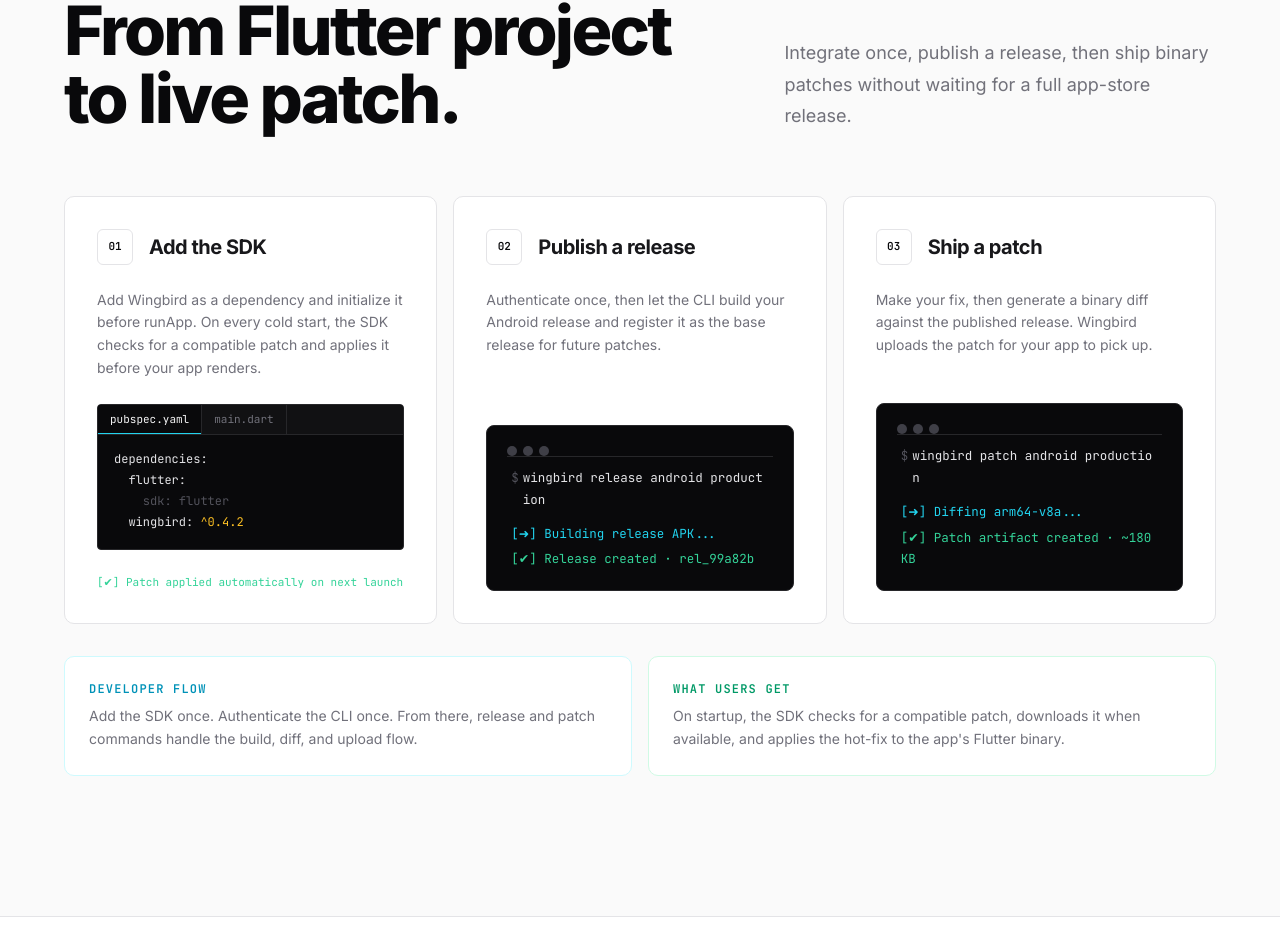
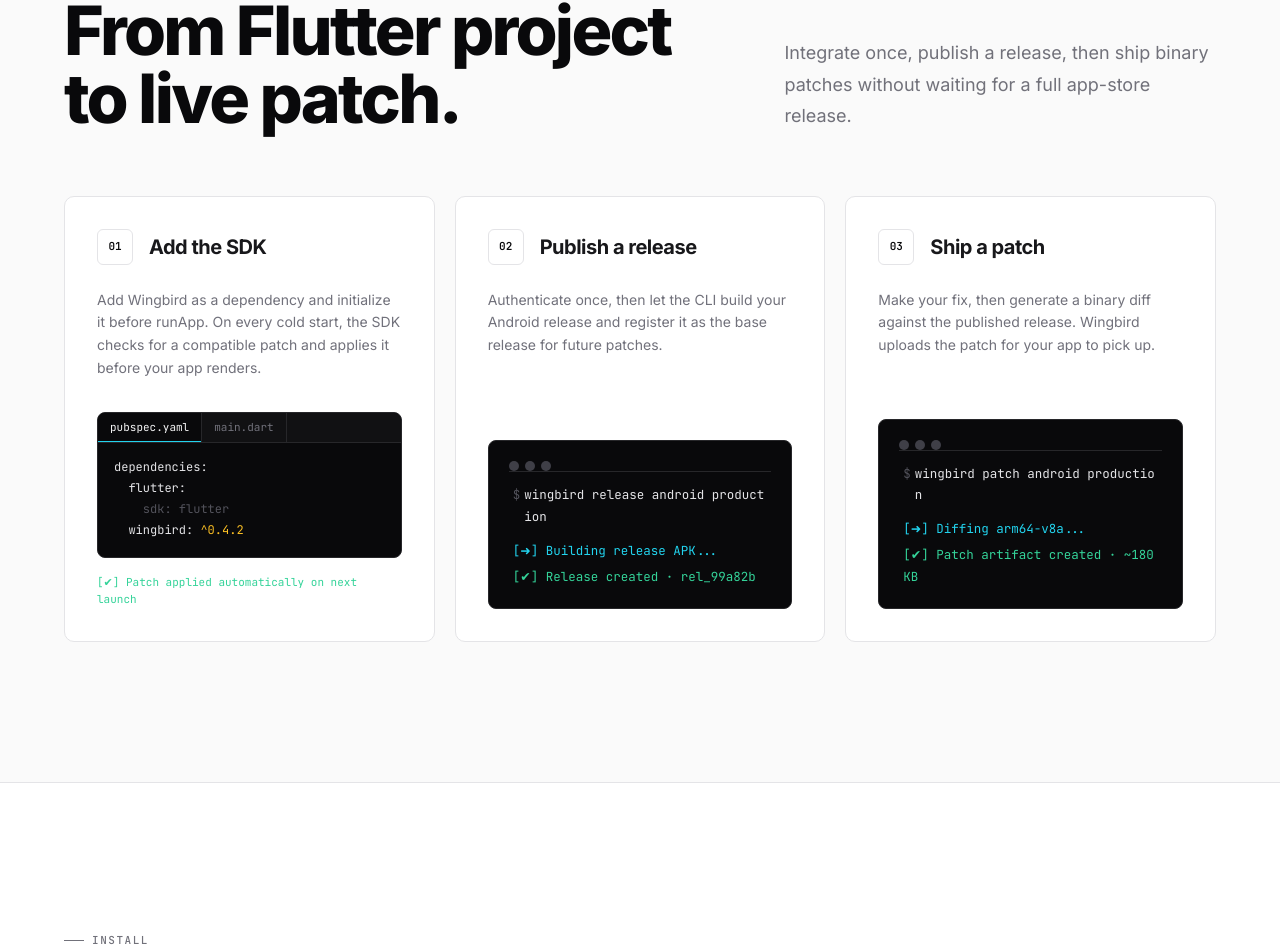
Before and after one commit to Saugat913/wingbird-web, a Next.js app: page / in a window 1280 px wide. Shown: the part 1491-2443 px from the top of the page. Built offline with nearby package versions, Linux system fonts and the light colour scheme.

Commit message:
refactor: simplify how it works into focused columns

```diff
--- a/src/ui/apps/landing/components/setup.tsx
+++ b/src/ui/apps/landing/components/setup.tsx
@@ -57,16 +57,12 @@
   },
 ];
 
-type CodeLine =
-  | { t: "fg" | "dim"; c: string }
-  | { t: "mixed"; c: Array<[string, string]> };
-
 function CodePanel({ files }: { files: typeof steps[0]["files"] }) {
   const [active, setActive] = useState(files[0].name);
   const file = files.find((f) => f.name === active) ?? files[0];
 
   return (
-    <div className="code-panel mt-auto overflow-hidden rounded">
+    <div className="code-panel">
       <div className="file-tabs">
         {files.map((f) => (
           <button
@@ -111,25 +107,27 @@
           </p>
         </div>
 
-        <div className="grid gap-4 md:grid-cols-3">
+        <div className="grid items-stretch gap-5 md:grid-cols-3">
           {steps.map((step) => (
-            <article key={step.n} data-reveal className="card flex flex-col gap-6 p-7 md:p-8">
+            <article key={step.n} data-reveal className="card flex h-full flex-col p-7 md:p-8">
               <div className="flex items-center gap-4">
                 <span className="step-num">{step.n}</span>
                 <h3 className="text-xl font-bold tracking-tight text-zinc-900">{step.title}</h3>
               </div>
-              <p className="text-sm leading-relaxed text-zinc-500">{step.desc}</p>
 
+              <p className="mt-6 text-sm leading-relaxed text-zinc-500">{step.desc}</p>
+
+              <div className="mt-8 flex flex-1 flex-col justify-end">
                 {step.type === "code" ? (
-                <>
+                  <div className="flex flex-col gap-4">
                     <CodePanel files={step.files} />
                     <div className="code-status">
                       <span className="t-emerald">{step.status}</span>
                     </div>
-                </>
+                  </div>
                 ) : (
-                <div className="term mt-auto p-5">
-                  <div className="term-bar" style={{ padding: 0, marginBottom: 10 }}>
+                  <div className="term p-5">
+                    <div className="term-bar" style={{ padding: 0, marginBottom: 12 }}>
                       <span className="term-dot bg-zinc-700" />
                       <span className="term-dot bg-zinc-700" />
                       <span className="term-dot bg-zinc-700" />
@@ -147,23 +145,9 @@
                     </div>
                   </div>
                 )}
+              </div>
             </article>
           ))}
-        </div>
-
-        <div className="mt-8 grid gap-4 md:grid-cols-2" data-reveal>
-          <div className="card border-cyan-100 bg-white p-6">
-            <p className="font-mono text-xs font-semibold uppercase tracking-widest text-cyan-600">Developer flow</p>
-            <p className="mt-2 text-sm leading-relaxed text-zinc-500">
-              Add the SDK once. Authenticate the CLI once. From there, release and patch commands handle the build, diff, and upload flow.
-            </p>
-          </div>
-          <div className="card border-emerald-100 bg-white p-6">
-            <p className="font-mono text-xs font-semibold uppercase tracking-widest text-emerald-600">What users get</p>
-            <p className="mt-2 text-sm leading-relaxed text-zinc-500">
-              On startup, the SDK checks for a compatible patch, downloads it when available, and applies the hot-fix to the app's Flutter binary.
-            </p>
-          </div>
         </div>
       </div>
     </section>
```
Lines whose indentation alone changed are shown as unchanged.
